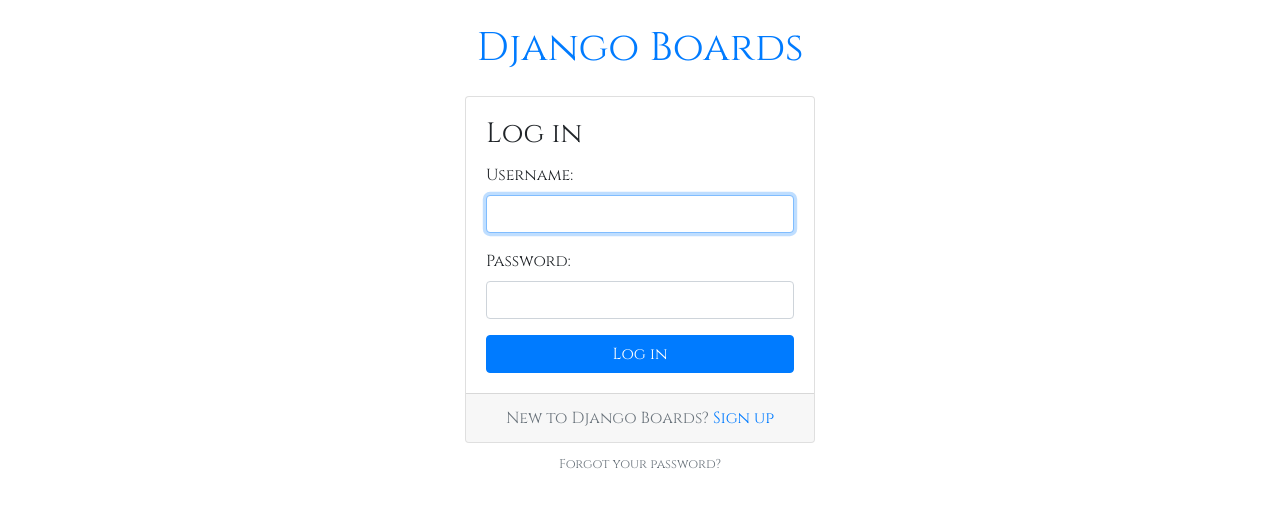
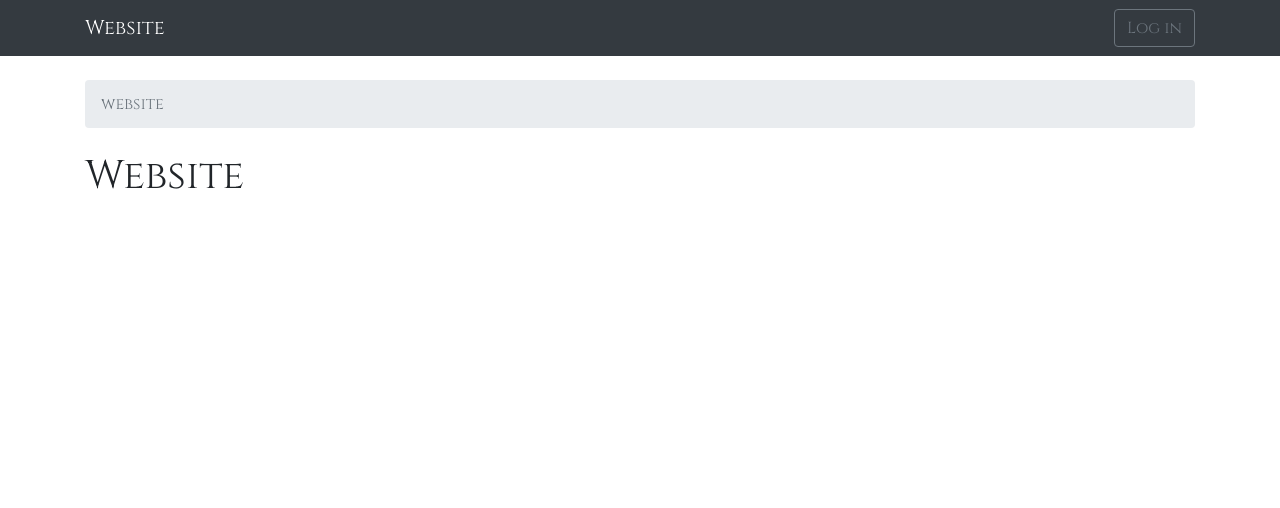
Before and after one commit to lucaspdfborges/djangoAuth, a Django app: page / in a window 1280 px wide. Shown: the top 508 px of the page. Run offline with Django 3.2, Linux system fonts and the light colour scheme; some libraries are stand-ins or nearby versions.

Commit message:
with home page now

```diff
--- a/myproject/accounts/templates/base.html
+++ b/myproject/accounts/templates/base.html
@@ -13,7 +13,7 @@
     {% block body %}
     <nav class="navbar navbar-expand-sm navbar-dark bg-dark">
         <div class="container">
-          <a class="navbar-brand" href="{% url 'home' %}">Django Boards</a>
+          <a class="navbar-brand" href="{% url 'home' %}">Website</a>
           <button class="navbar-toggler" type="button" data-toggle="collapse" data-target="#mainMenu" aria-controls="mainMenu" aria-expanded="false" aria-label="Toggle navigation">
             <span class="navbar-toggler-icon"></span>
           </button>
--- a/myproject/accounts/templates/base_accounts.html
+++ b/myproject/accounts/templates/base_accounts.html
@@ -5,7 +5,7 @@
 {% block body %}
   <div class="container">
     <h1 class="text-center logo my-4">
-      <a href="{% url 'home' %}">Django Boards</a>
+      <a href="{% url 'home' %}">Website</a>
     </h1>
     {% block content %}
     {% endblock %}
--- a/myproject/accounts/templates/home.html
+++ b/myproject/accounts/templates/home.html
@@ -1,44 +1,9 @@
 {% extends 'base.html' %}
 
 {% block breadcrumb %}
-  <li class="breadcrumb-item active">Boards</li>
+  <li class="breadcrumb-item active">website</li>
 {% endblock %}
 
 {% block content %}
-  <table class="table">
-    <thead class="thead-inverse">
-      <tr>
-        <th>Board</th>
-        <th>Posts</th>
-        <th>Topics</th>
-        <th>Last Post</th>
-      </tr>
-    </thead>
-    <tbody>
-      {% for board in boards %}
-        <tr>
-          <td>
-            <a href="{% url 'board_topics' board.pk %}">{{ board.name }}</a>
-            <small class="text-muted d-block">{{ board.description }}</small>
-          </td>
-          <td class="align-middle">{{ board.get_posts_count }}</td>
-          <td class="align-middle">{{ board.topics.count }}</td>
-          <td class="align-middle">
-            {% if board.get_posts_count > 0 %}
-              {% with post=board.get_last_post %}
-                <small>
-                  <!--{% url 'topic_posts' board.pk post.topic.pk %}-->
-                  <a href="{% url 'topic_posts' board.pk post.topic.pk %}">
-                    <b>{{ post.created_by.username }}</b> &nbsp; {{ post.created_at }}
-                  </a>
-                </small>
-              {% endwith %}
-            {% else %}
-              <small class="text-muted d-block">no posts</small>
-            {% endif %}
-          </td>
-        </tr>
-      {% endfor %}
-    </tbody>
-  </table>
+  <h1>Website</h1>
 {% endblock %}
--- a/myproject/accounts/templates/login.html
+++ b/myproject/accounts/templates/login.html
@@ -1,6 +1,6 @@
 {% extends 'base_accounts.html' %}
 
-{% block title %}Log in to Django Boards{% endblock %}
+{% block title %}Log in to website{% endblock %}
 
 {% block content %}
   <div class="row justify-content-center">
@@ -16,7 +16,7 @@
           </form>
         </div>
         <div class="card-footer text-muted text-center">
-          New to Django Boards? <a href="{% url 'signup' %}">Sign up</a>
+          New to website? <a href="{% url 'signup' %}">Sign up</a>
         </div>
       </div>
       <div class="text-center py-2">
--- a/myproject/accounts/templates/password_reset_email.html
+++ b/myproject/accounts/templates/password_reset_email.html
@@ -4,7 +4,7 @@ Someone asked for a password reset for the email address {{ email }}.
 Follow the link below:
 {{ protocol }}://{{ domain }}{% url 'password_reset_confirm' uidb64=uid token=token %}
 
-In case you forgot your Django Boards username: {{ user.username }}
+In case you forgot your username: {{ user.username }}
 
 If clicking the link above doesn't work, please copy and paste the URL
 in a new browser window instead.
@@ -16,4 +16,4 @@ disregard this email.
 
 Thanks,
 
-The Django Boards Team
+The website team
--- a/myproject/accounts/templates/signup.html
+++ b/myproject/accounts/templates/signup.html
@@ -1,6 +1,6 @@
 {% extends 'base_accounts.html' %}
 
-{% block title %}Sign up to Django Boards{% endblock %}
+{% block title %}Sign up to website{% endblock %}
 
 {% block content %}
   <div class="row justify-content-center">
--- a/myproject/accounts/views.py
+++ b/myproject/accounts/views.py
@@ -20,6 +20,8 @@ def signup(request):
 
     return render(request, 'signup.html', {'form': form})
 
+def home(request):
+     return render(request, 'home.html')
 
 @method_decorator(login_required, name='dispatch')
 class UserUpdateView(UpdateView):
--- a/myproject/myproject/urls.py
+++ b/myproject/myproject/urls.py
@@ -19,7 +19,7 @@ from accounts import views as accounts_views
 from django.contrib.auth import views as auth_views
 
 urlpatterns = [
-    path('', auth_views.LoginView.as_view(template_name='login.html'), name='home'),
+    path('', accounts_views.home, name='home'),
     path('signup/',accounts_views.signup, name='signup'),
     path('logout/', auth_views.LogoutView.as_view(), name='logout'),
     path('login/', auth_views.LoginView.as_view(template_name='login.html'), name='login'),
```
Also changed, not shown: myproject/db.sqlite3.
